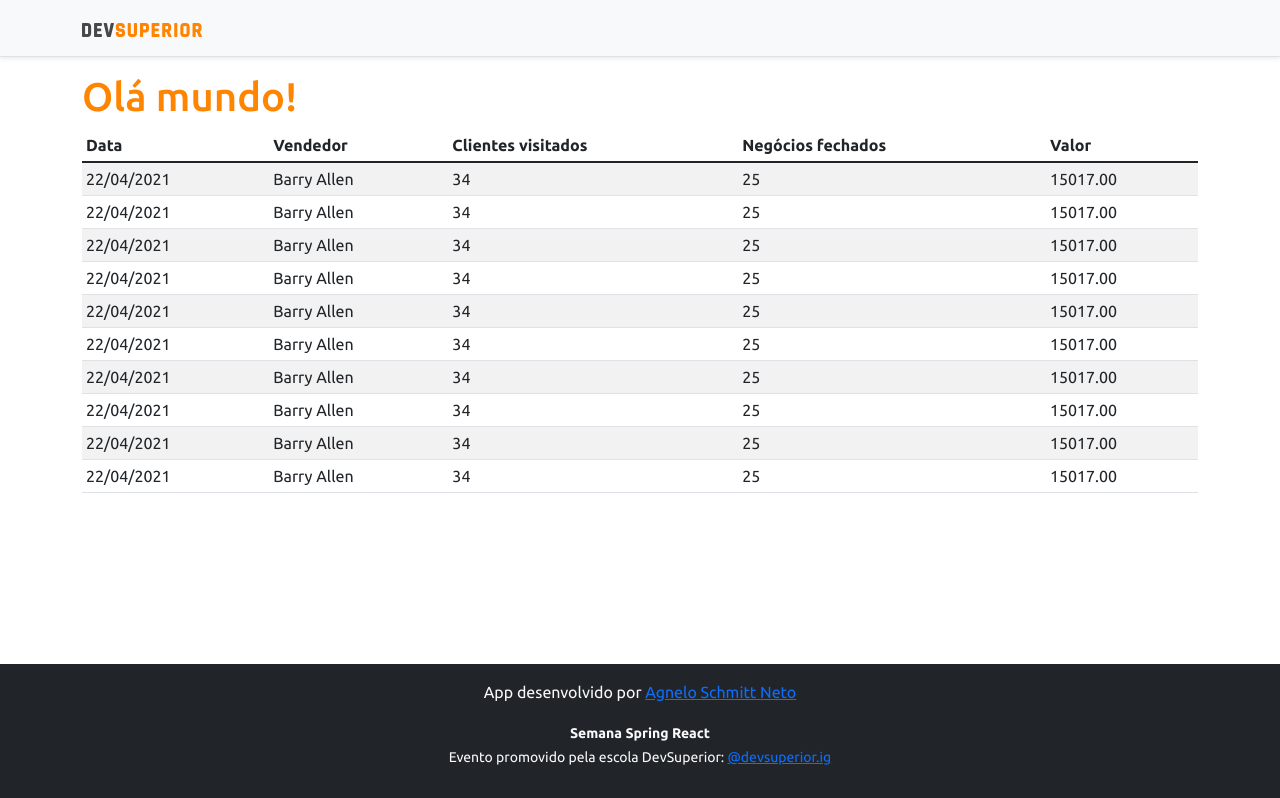
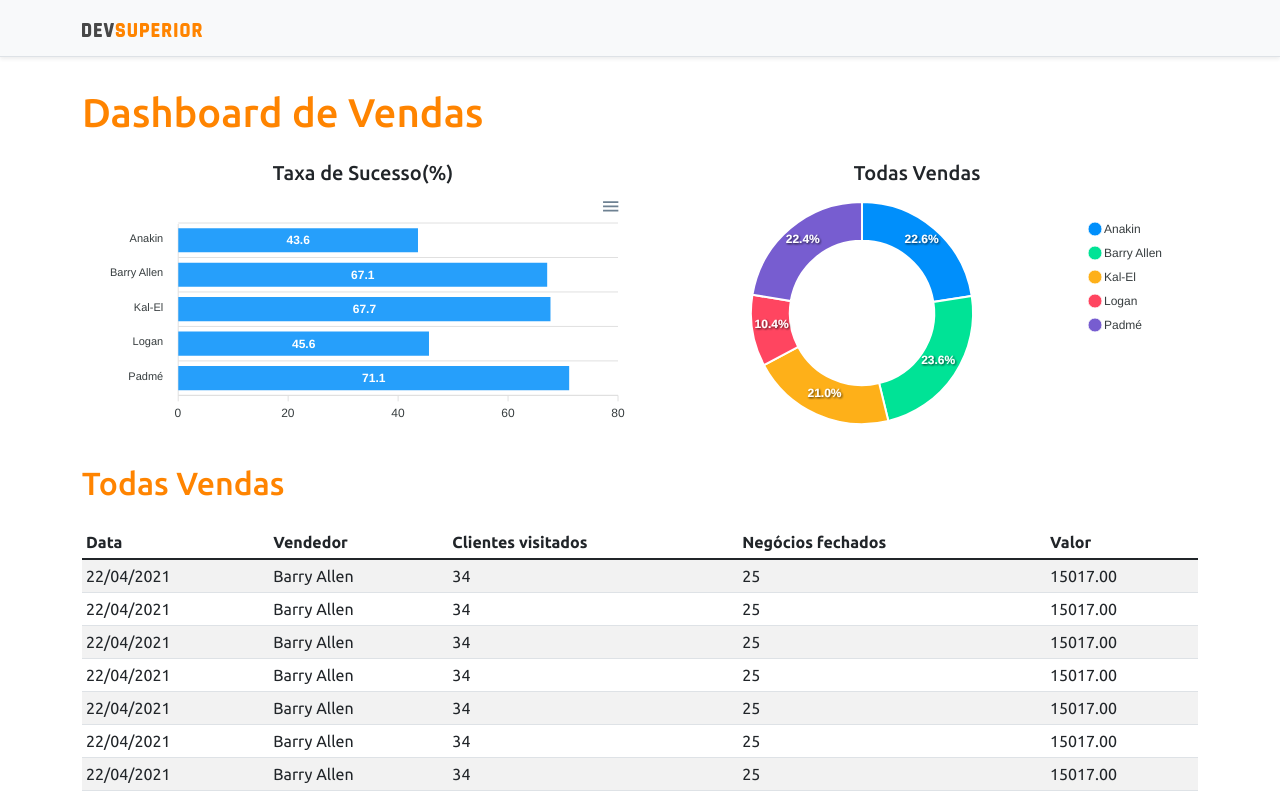
Before and after one commit to netoschmitt/Projeto-sds5, a React (Create React App) app in the folder frontend/: page / in a window 1280 px wide. Shown: the top 798 px of the page. Built offline with nearby package versions, Linux system fonts and the light colour scheme.

Commit message:
Static charts

```diff
--- a/frontend/package.json
+++ b/frontend/package.json
@@ -4,9 +4,11 @@
   "private": true,
   "dependencies": {
     "@popperjs/core": "^2.10.2",
+    "apexcharts": "^3.29.0",
     "bootstrap": "^5.1.3",
     "cra-template-typescript": "1.1.2",
     "react": "^17.0.2",
+    "react-apexcharts": "^1.3.9",
     "react-dom": "^17.0.2",
     "react-scripts": "4.0.3",
     "typescript": "^4.4.4",
--- a/frontend/src/App.tsx
+++ b/frontend/src/App.tsx
@@ -1,4 +1,6 @@
+import BarChart from "components/BarChart";
 import DataTable from "components/DataTable";
+import DonutChart from "components/DonutChart";
 import Footer from "components/Footer";
 import NavBar from "components/NavBar";
 
@@ -7,11 +9,29 @@
     <>
       <NavBar />
       <div className="container">
-        <h1 className="text-primary">Olá mundo!</h1>
+        <h1 className="text-primary py-3">Dashboard de Vendas</h1>
+
+        <div className="row px-3">
+
+          <div className="col-sm-6">
+            <h5 className="text-center text-secundary">Taxa de Sucesso(%)</h5>
+            <BarChart />
+          </div>
+          <div className="col-sm-6">
+            <h5 className="text-center text-secundary">Todas Vendas</h5>
+            <DonutChart />
+          </div>
+        </div>
+
+        <div className="py-3">
+          <h2 className="text-primary">Todas Vendas</h2>
+
+        </div>
+
 
         <DataTable />
       </div>
-      <Footer/>
+      <Footer />
     </>
   );
 }
--- /dev/null
+++ b/frontend/src/components/BarChart/index.tsx
@@ -0,0 +1,35 @@
+import Chart from 'react-apexcharts';
+
+const BarChart = () => {
+
+  const options = {
+    plotOptions: {
+      bar: {
+        horizontal: true,
+      }
+    },
+  };
+
+  const mockData = {
+    labels: {
+      categories: ['Anakin', 'Barry Allen', 'Kal-El', 'Logan', 'Padmé']
+    },
+    series: [
+      {
+        name: "% Sucesso",
+        data: [43.6, 67.1, 67.7, 45.6, 71.1]
+      }
+    ]
+  };
+
+  return (
+
+    <Chart
+      options={{ ...options, xaxis: mockData.labels }}
+      series={mockData.series}
+      type="bar"
+      height="240"
+    />
+  )
+}
+export default BarChart;
--- /dev/null
+++ b/frontend/src/components/DonutChart/index.tsx
@@ -0,0 +1,27 @@
+import Chart from 'react-apexcharts';
+
+const DonutChart = () => {
+
+  const mockData = {
+    series: [477138, 499928, 444867, 220426, 473088],
+    labels: ['Anakin', 'Barry Allen', 'Kal-El', 'Logan', 'Padmé']
+  }
+
+  const options = {
+    legend: {
+      show: true
+    }
+  }
+
+
+  return (
+
+    <Chart
+      options={{ ...options, labels: mockData.labels }}
+      series={mockData.series}
+      type="donut"
+      height="240"
+    />
+  )
+}
+export default DonutChart;
```
Also changed, not shown: 1 other file (tests, documents, lock files or other folders).
